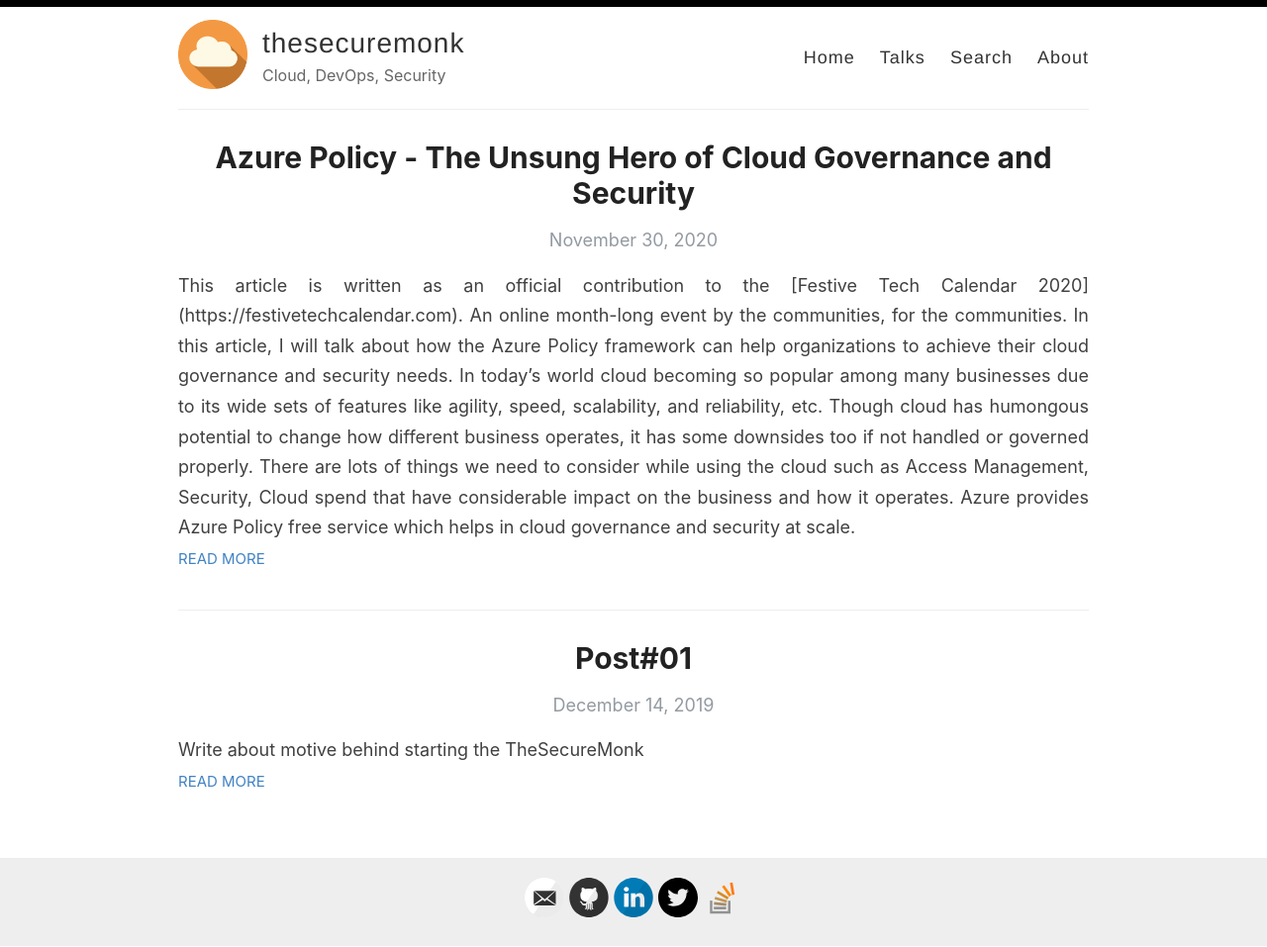
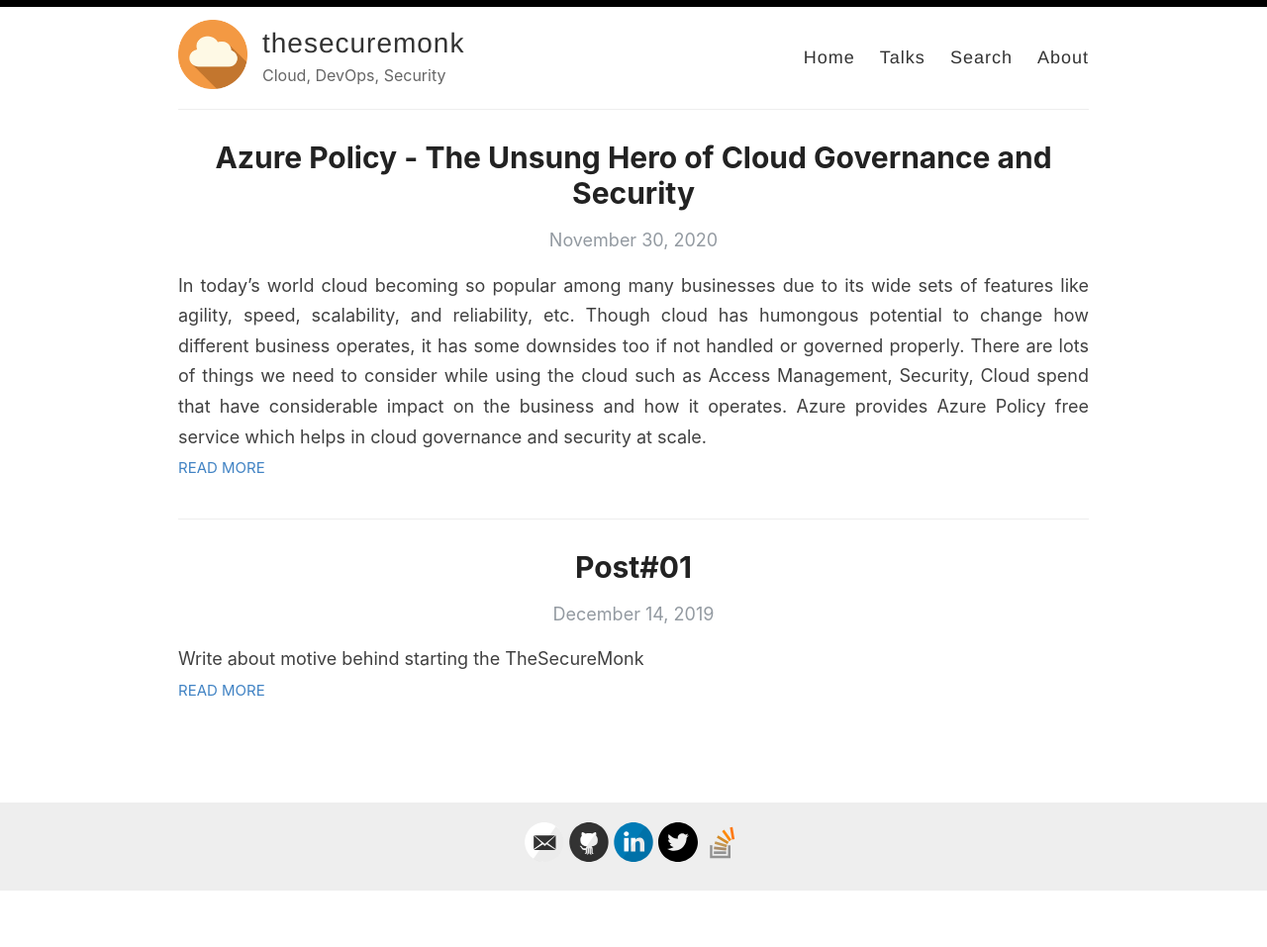
Before and after one commit to rahulkhengare/thesecuremonk.com, a Jekyll site: the page built from index.html, in a window 1280 px wide. Shown: the whole page at 99% size. Built offline with Jekyll 4.4.1, drawn with Linux system fonts in a browser that asks for light colours; the list of posts is cut into pages by our own code; after the commit the page ends 901 px from its top, so only the background shows below that.

Commit message:
Corrected excerpt for Azure policy blog

```diff
--- a/_posts/2020-11-30-AzurePolicy.md
+++ b/_posts/2020-11-30-AzurePolicy.md
@@ -1,7 +1,7 @@
 ---
 layout: post
 title:  Azure Policy - The Unsung Hero of Cloud Governance and Security
-excerpt: This article is written as an official contribution to the [Festive Tech Calendar 2020](https://festivetechcalendar.com). An online month-long event by the communities, for the communities. In this article, I will talk about how the Azure Policy framework can help organizations to achieve their cloud governance and security needs. In today’s world cloud becoming so popular among many businesses due to its wide sets of features like agility, speed, scalability, and reliability, etc. Though cloud has humongous potential to change how different  business operates, it has some downsides too if not handled or governed properly. There are lots of things we need to consider while using the cloud such as Access Management, Security, Cloud spend that have considerable impact on the business and how it operates. Azure provides Azure Policy free service which helps in cloud governance and security at scale.
+excerpt: In today’s world cloud becoming so popular among many businesses due to its wide sets of features like agility, speed, scalability, and reliability, etc. Though cloud has humongous potential to change how different  business operates, it has some downsides too if not handled or governed properly. There are lots of things we need to consider while using the cloud such as Access Management, Security, Cloud spend that have considerable impact on the business and how it operates. Azure provides Azure Policy free service which helps in cloud governance and security at scale.
 comments: true
 ---
 
```
